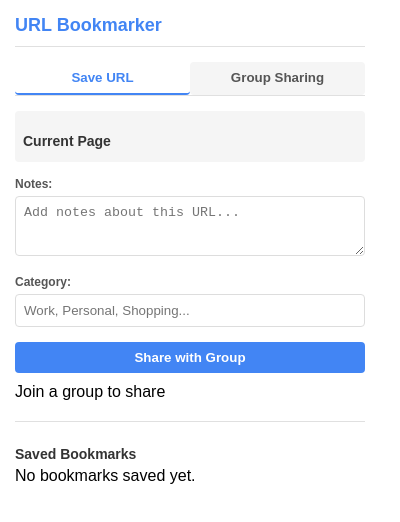
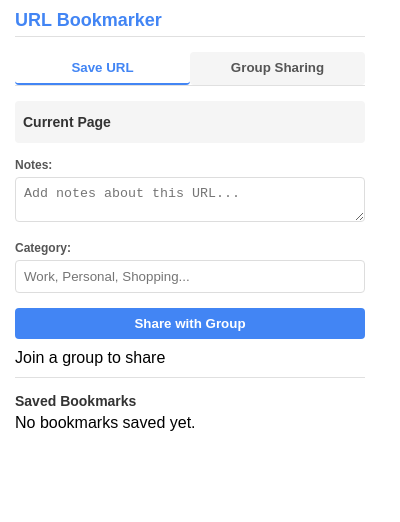
Before and after one commit to parthergk/Chrome-extension-url, a browser extension: page frontend/popup.html in a window 400 px wide. Drawn offline with Linux system fonts and the light colour scheme.

Commit message:
some ux/ui fix

```diff
--- a/frontend/popup.css
+++ b/frontend/popup.css
@@ -6,7 +6,8 @@ body {
 
   .container {
     width: 350px;
-    padding: 15px;
+    padding-inline: 15px;
+    padding-block: 10px;
   }
 
   h1 {
@@ -14,13 +15,13 @@ body {
     font-size: 18px;
     margin-top: 0;
     margin-bottom: 15px;
+    padding-bottom: 5px;
     border-bottom: 1px solid #e0e0e0;
-    padding-bottom: 10px;
   }
 
   h3 {
     font-size: 14px;
-    margin-bottom: 5px;
+    margin-block: 5px;
     color: #333;
   }
 
@@ -45,7 +46,7 @@ body {
   }
 
   textarea {
-    height: 60px;
+    height: 45px;
     resize: vertical;
   }
 
@@ -73,7 +74,7 @@ body {
     display: flex;
     flex-direction: column;
     gap: 10px;
-    margin-bottom: 15px;
+    margin-bottom: 10px;
   }
 
   .button-group button {
@@ -175,18 +176,23 @@ body {
   }
 
   #bookmarks-container {
-    margin-top: 20px;
-    max-height: 200px;
+    margin-top: 5px;
+    max-height: 160px;
     overflow-y: auto;
     border-top: 1px solid #e0e0e0;
     padding-top: 10px;
   }
 
   .bookmark-item {
+    display: flex;
+    justify-content: space-between;
     padding: 8px;
     border-bottom: 1px solid #eee;
   }
-
+  .url-cont{
+    display: flex;
+    flex-direction: column;
+  }
   .bookmark-item:last-child {
     border-bottom: none;
   }
@@ -221,7 +227,7 @@ body {
     border: none;
     font-size: 11px;
     float: right;
-    padding: 2px;
+    padding-inline: 10px;
     cursor: pointer;
     width: auto;
   }
--- a/frontend/popup.js
+++ b/frontend/popup.js
@@ -73,7 +73,6 @@ document.addEventListener("DOMContentLoaded", function () {
       function (response) {
         if (response.success) {
           checkConnectionStatus();
-          showNotification("Fetched all bookmarks");
           loadBookmarks();
         } else {
           showNotification(response.message || "No group ID found");
@@ -110,6 +109,7 @@ document.addEventListener("DOMContentLoaded", function () {
         bookmarkItem.className = "bookmark-item";
 
         const bookmarkContent = `
+        <div class = "url-cont">
             <a href="${bookmark.url}" class="bookmark-url" target="_blank">${
           bookmark.title
         }</a>
@@ -118,7 +118,7 @@ document.addEventListener("DOMContentLoaded", function () {
               bookmark.category
                 ? `<span class="bookmark-category">${escapeHTML(bookmark.category)}</span>`
                 : ""
-            }
+            }</div>
             <button class="delete-btn" data-index="${index}" data-urlId="${
           bookmark._id
         }">Delete</button>
```
Also changed, not shown: backend/dist/index.js.
